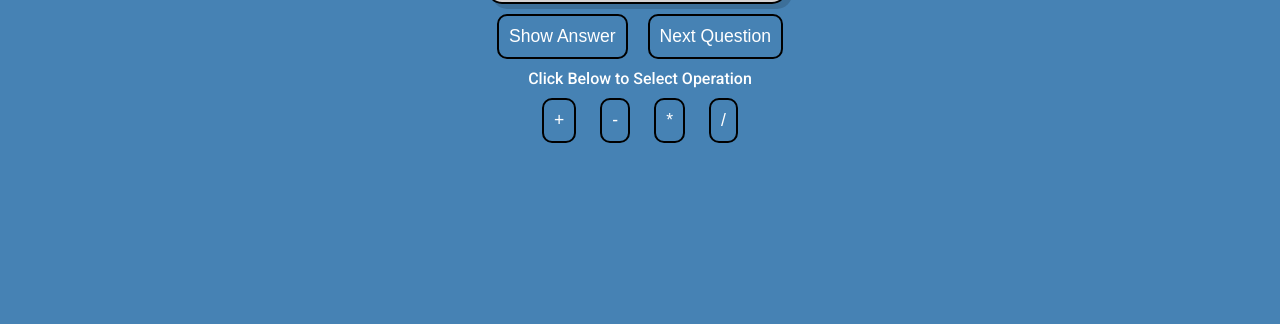
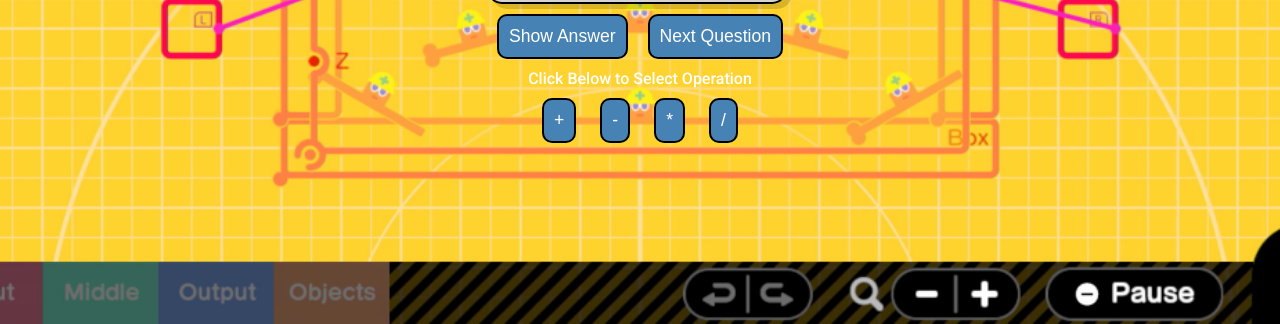
Before and after one commit to oweymont/Flash_Cards, a plain HTML site: page index.html in a window 1280 px wide. Shown: the part 476-800 px from the top of the page. Drawn offline with Linux system fonts and the light colour scheme; the site is published under a folder, as on GitHub Pages, so addresses that start at the root find nothing.

Commit message:
Update style.css

```diff
--- a/style.css
+++ b/style.css
@@ -12,7 +12,7 @@ body {
   width: 100%;
   min-height: 100vh;
   font-size: 16px;
-  background-image: url("/img/garage_builder.png");
+  background-image: url("./img/garage_builder.png");
   background-size: cover;
   background-position: center;
   background-repeat: no repeat;
```
